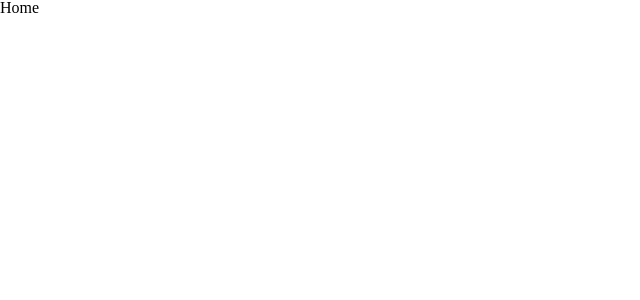
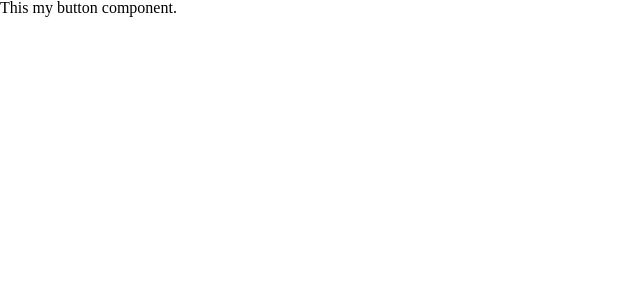
Before and after one commit to next-react-study/week-1, a React (Create React App) app: page / in a window 1280 px wide. Shown: the top 300 px of the page, without its empty margins (0-640 px from the left). Built offline with nearby package versions, Linux system fonts and the light colour scheme.

Commit message:
Add Route Service 별 Page 컴포넌트 추가
[Ticket: 3]

```diff
--- a/src/App.tsx
+++ b/src/App.tsx
@@ -1,12 +1,17 @@
 import React from 'react';
 import { Route } from 'react-router-dom';
-import Home from './pages/Home';
+
+import Market from './pages/Market';
+import CustomProject from'./pages/CustomProject';
+import Enterprise from'./pages/Enterprise';
 
 
 function App() {
   return (
     <div className="App">
-      <Route path="/" component={Home} exact />
+      <Route path="/" component={Market} exact />
+      <Route path="/custom-project" component={CustomProject} exact />
+      <Route path="/enterprise" component={Enterprise} exact />
     </div>
   );
 }
--- /dev/null
+++ b/src/components/SiteNavigation.tsx
@@ -0,0 +1,15 @@
+import React, { FC } from 'react'
+import styled from '@emotion/styled'
+
+const StyledSiteNavigation = styled.div`
+  display: flex;
+  justify-content: space-between;
+`
+
+const SiteNavigation: FC = () => {
+    return (
+        <StyledSiteNavigation>This my button component.</StyledSiteNavigation>
+    )
+}
+
+export default SiteNavigation
--- /dev/null
+++ b/src/pages/CustomProject.tsx
@@ -0,0 +1,13 @@
+import React, { FC } from 'react';
+
+
+const CustomProject:FC = () => {
+    return (
+        <>
+           CustomProject
+        </>
+
+    )
+}
+
+export default CustomProject;
--- /dev/null
+++ b/src/pages/Enterprise.tsx
@@ -0,0 +1,13 @@
+import React, { FC } from 'react';
+
+
+const Enterprise:FC = () => {
+    return (
+        <>
+           Enterprise
+        </>
+
+    )
+}
+
+export default Enterprise;
--- a/src/pages/Home.tsx
+++ /dev/null
@@ -1,17 +0,0 @@
-import React, { FC } from 'react';
-import { Global, css } from '@emotion/core'
-import baseCss from '../style/baseCss'
-
-
-
-const Home:FC = () => {
-    return (
-        <>
-            <Global styles={css`${baseCss}`} />
-            <div>Home</div>
-        </>
-
-    )
-}
-
-export default Home;
--- /dev/null
+++ b/src/pages/Market.tsx
@@ -0,0 +1,19 @@
+import React, { FC } from 'react';
+import { Global, css } from '@emotion/core';
+import baseCss from '../style/baseCss';
+import SiteNavigation from '../components/SiteNavigation';
+
+
+
+const Home:FC = () => {
+    return (
+        <>
+            <Global styles={css`${baseCss}`} />
+            <SiteNavigation/>
+
+        </>
+
+    )
+}
+
+export default Home;
```
